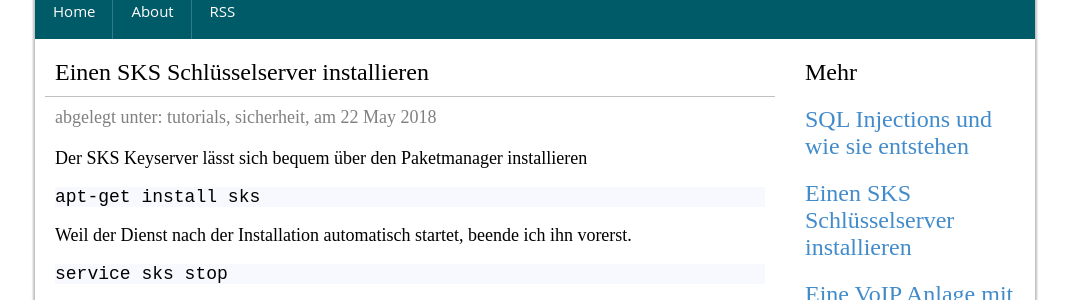
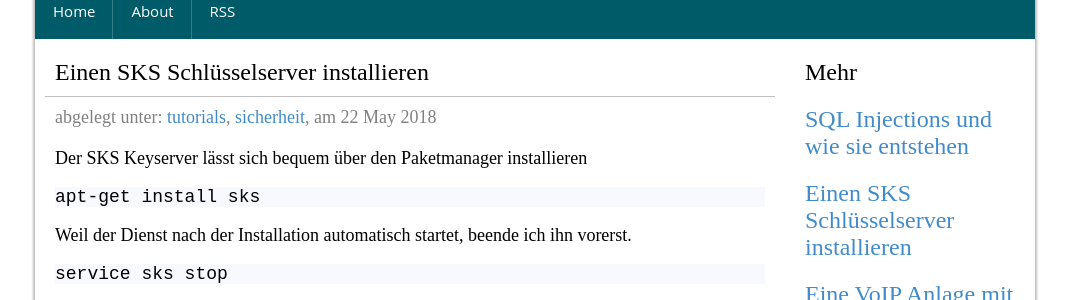
Before and after one commit to zarat/zarat.github.io, a Jekyll site: the page built from _posts/2018-05-22-sks.markdown, in a window 1280 px wide. Shown: the part 184-484 px from the top of the page, without its empty margins (105-1174 px from the left). Built offline with Jekyll 4.4.1, drawn with Linux system fonts in a browser that asks for light colours; comment, search, counter and statistics services are not loaded.

Commit message:
Update post.html

```diff
--- a/_layouts/post.html
+++ b/_layouts/post.html
@@ -8,7 +8,7 @@ layout: default
 
     <div class="sp-content-item-head-secondary">
       abgelegt unter: {% for category in site.categories %}
-  {{ category | first }},
+      <a href="../category/{{ category | first }}">{{ category | first }}</a>,
   {% endfor %} am {{ page.date | date: "%d" }} {{ page.date | date: "%B" }} {{ page.date | date: "%Y" }}
 
     </div>
```
